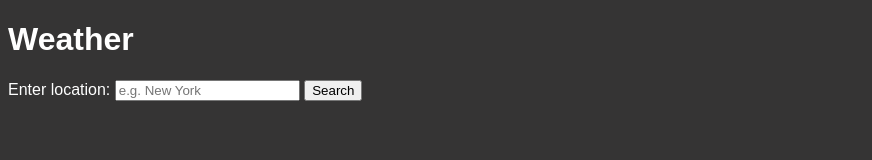
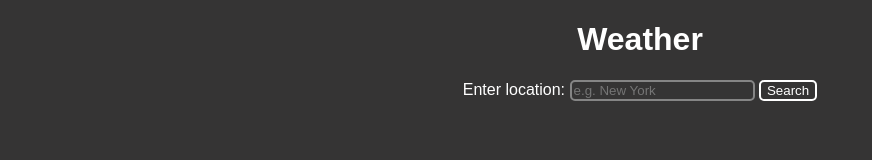
Before and after one commit to naomi-ho/weather-app, a plain HTML site: page index.html in a window 1280 px wide. Shown: the whole page, without its empty margins (0-872 px from the left). Drawn offline with Linux system fonts and the light colour scheme.

Commit message:
Dark, centred theme

```diff
--- a/style.css
+++ b/style.css
@@ -1,9 +1,20 @@
+:root {
+  color-scheme: dark;
+}
+
 * {
-    box-sizing: border-box;
-    font-family: Arial, Helvetica, sans-serif;
+  box-sizing: border-box;
+  font-family: Arial, Helvetica, sans-serif;
+  background-color: rgb(53, 52, 52);
 }
 
 body {
-    background-color: rgb(53, 52, 52);
-    color: white;
+  color: white;
+  text-align: center;
 }
+
+input,
+button {
+  border-style: solid;
+  border-radius: 5px;
+}
```
